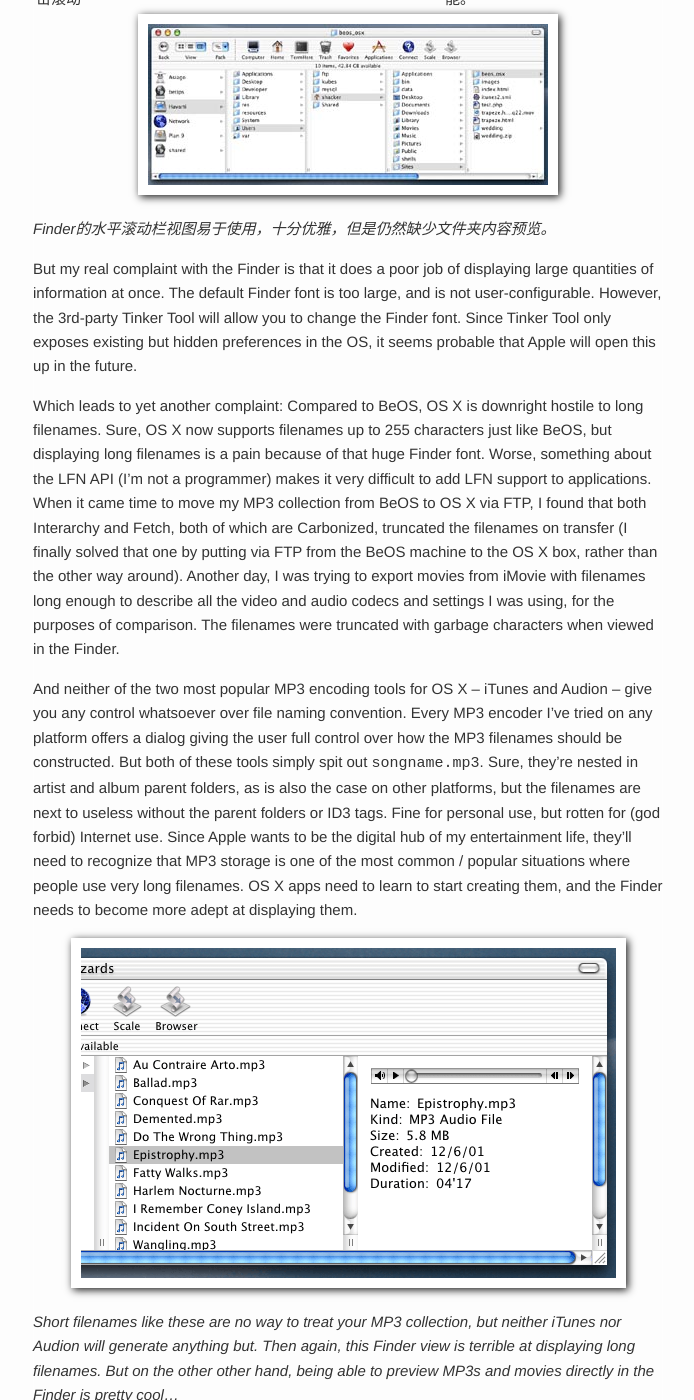
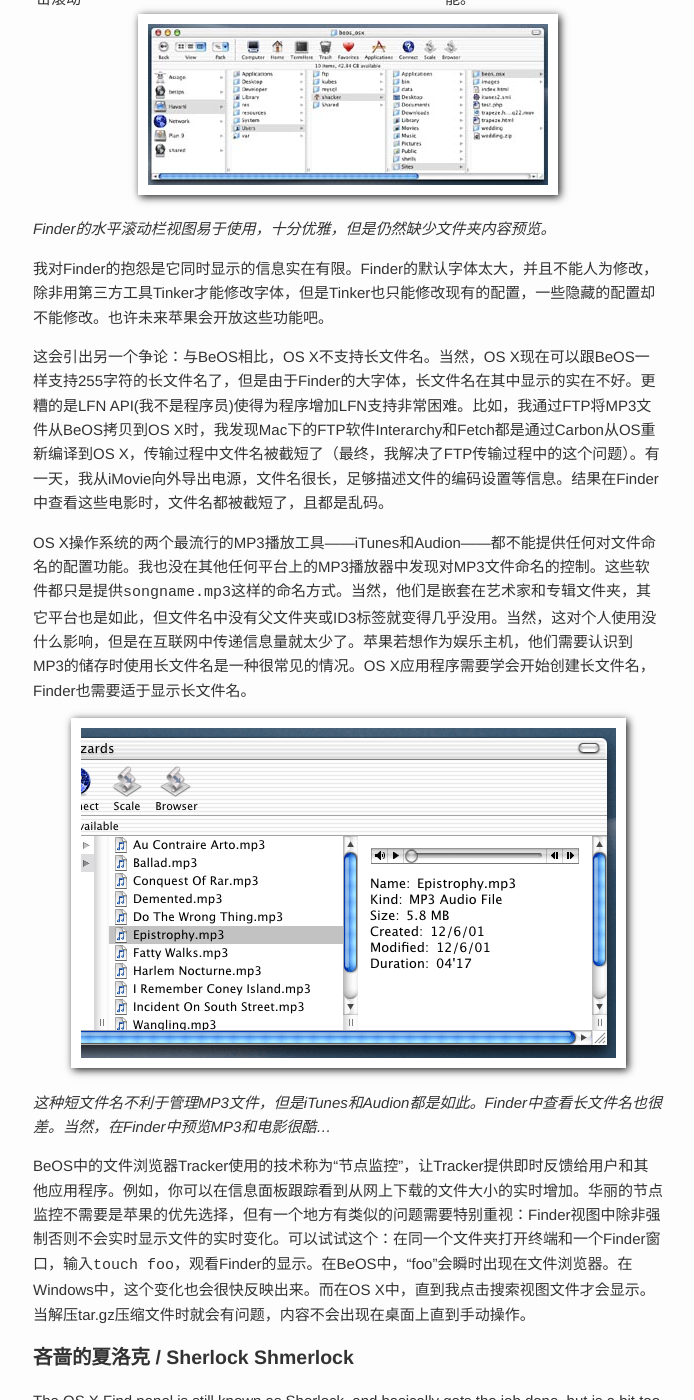
Before and after one commit to DonCN/doncn.github.com, a Jekyll site: the page built from _posts/2013-12-28-Tales-of-BeOS-Refugee.md, in a window 1280 px wide and 1400 px high, scrolled down 21670 px. Shown: the whole window, without its empty margins (292-986 px from the left). Built offline with Jekyll 4.4.1, drawn with Linux system fonts in a browser that asks for light colours; Markdown is read by kramdown in place of the engine named in the settings; comment, search, counter and statistics services are not loaded; some of the changed text lies outside the part shown.

Commit message:
update translation

```diff
--- a/_posts/2013-12-28-Tales-of-BeOS-Refugee.md
+++ b/_posts/2013-12-28-Tales-of-BeOS-Refugee.md
@@ -443,71 +443,21 @@
 </div>
 <i>Finder的水平滚动栏视图易于使用，十分优雅，但是仍然缺少文件夹内容预览。</i>
 
-But my real complaint with the Finder is that it does a poor job of
-displaying large quantities of information at once. The default Finder
-font is too large, and is not user-configurable. However, the 3rd-party
-Tinker Tool will allow you to change the Finder font. Since Tinker Tool
-only exposes existing but hidden preferences in the OS, it seems
-probable that Apple will open this up in the future.
+我对Finder的抱怨是它同时显示的信息实在有限。Finder的默认字体太大，并且不能人为修改，除非用第三方工具Tinker才能修改字体，但是Tinker也只能修改现有的配置，一些隐藏的配置却不能修改。也许未来苹果会开放这些功能吧。
 
-Which leads to yet another complaint: Compared to BeOS, OS X is
-downright hostile to long filenames. Sure, OS X now supports filenames
-up to 255 characters just like BeOS, but displaying long filenames is a
-pain because of that huge Finder font. Worse, something about the LFN
-API (I'm not a programmer) makes it very difficult to add LFN support to
- applications. When it came time to move my MP3 collection from BeOS to
-OS X via FTP, I found that both Interarchy and Fetch, both of which are
-Carbonized, truncated the filenames on transfer (I finally solved that
-one by putting via FTP from the BeOS machine to the OS X box, rather
-than the other way around). Another day, I was trying to export movies
-from iMovie with filenames long enough to describe all the video and
-audio codecs and settings I was using, for the purposes of comparison.
-The filenames were truncated with garbage characters when viewed in the
-Finder.
+这会引出另一个争论：与BeOS相比，OS X不支持长文件名。当然，OS X现在可以跟BeOS一样支持255字符的长文件名了，但是由于Finder的大字体，长文件名在其中显示的实在不好。更糟的是LFN API(我不是程序员)使得为程序增加LFN支持非常困难。比如，我通过FTP将MP3文件从BeOS拷贝到OS X时，我发现Mac下的FTP软件Interarchy和Fetch都是通过Carbon从OS重新编译到OS X，传输过程中文件名被截短了（最终，我解决了FTP传输过程中的这个问题）。有一天，我从iMovie向外导出电源，文件名很长，足够描述文件的编码设置等信息。结果在Finder中查看这些电影时，文件名都被截短了，且都是乱码。
 
-And neither of the two most popular MP3 encoding tools for OS X --
-iTunes and Audion -- give you any control whatsoever over file naming
-convention. Every MP3 encoder I've tried on any platform offers a dialog
- giving the user full control over how the MP3 filenames should be
-constructed. But both of these tools simply spit out <tt>songname.mp3</tt>.
- Sure, they're nested in artist and album parent folders, as is also the
- case on other platforms, but the filenames are next to useless without
-the parent folders or ID3 tags. Fine for personal use, but rotten for
-(god forbid) Internet use. Since Apple wants to be the digital hub of my
- entertainment life, they'll need to recognize that MP3 storage is one
-of the most common / popular situations where people use very long
-filenames. OS X apps need to learn to start creating them, and the
-Finder needs to become more adept at displaying them.
-
+OS X操作系统的两个最流行的MP3播放工具——iTunes和Audion——都不能提供任何对文件命名的配置功能。我也没在其他任何平台上的MP3播放器中发现对MP3文件命名的控制。这些软件都只是提供<tt>songname.mp3</tt>这样的命名方式。当然，他们是嵌套在艺术家和专辑文件夹，其它平台也是如此，但文件名中没有父文件夹或ID3标签就变得几乎没用。当然，这对个人使用没什么影响，但是在互联网中传递信息量就太少了。苹果若想作为娱乐主机，他们需要认识到MP3的储存时使用长文件名是一种很常见的情况。OS X应用程序需要学会开始创建长文件名，Finder也需要适于显示长文件名。
 
 <div align="center">
 <img src="/images/Tales-of-BeOS-Refugee/TalesBeOS-shortnames.gif" alt="shortnames" height="330" width="535">
 </div>
-<i>Short filenames like these are no way to treat your MP3 collection,
-but neither iTunes nor Audion will generate anything but. Then again,
-this Finder view is terrible at displaying long filenames. But on the
-other other hand, being able to preview MP3s and movies directly in the
-Finder is pretty cool...</i>
+<i>这种短文件名不利于管理MP3文件，但是iTunes和Audion都是如此。Finder中查看长文件名也很差。当然，在Finder中预览MP3和电影很酷...</i>
+
+BeOS中的文件浏览器Tracker使用的技术称为“节点监控”，让Tracker提供即时反馈给用户和其他应用程序。例如，你可以在信息面板跟踪看到从网上下载的文件大小的实时增加。华丽的节点监控不需要是苹果的优先选择，但有一个地方有类似的问题需要特别重视：Finder视图中除非强制否则不会实时显示文件的实时变化。可以试试这个：在同一个文件夹打开终端和一个Finder窗口，输入<tt>touch foo</tt>，观看Finder的显示。在BeOS中，“foo”会瞬时出现在文件浏览器。在Windows中，这个变化也会很快反映出来。而在OS X中，直到我点击搜索视图文件才会显示。当解压tar.gz压缩文件时就会有问题，内容不会出现在桌面上直到手动操作。
 
 
-The BeOS Tracker uses a technology called "node monitoring" which lets
-the Tracker give instant feedback to the user and to other apps. For
-example, you can see the size of a file increase in the Tracker's info
-panel in real time as it's being downloaded from the Internet. Fancy
-node monitoring need not be a priority for Apple, but there's one area
-where something similar should be considered important: Finder views
-don't seem to reflect changes in the filesystem until forced to. Try
-this: Open a Terminal session and a Finder window on the same folder.
-Type <tt>touch foo</tt> and watch the Finder. In BeOS, "foo" appears in
-the Tracker instantaneously. In Windows, the change is reflected
-quickly. In OS X, the file doesn't show up until I click in that Finder
-view. This becomes a problem on occasssion when unpacking a tar.gz
-archive, and the contents don't appear on the desktop until I basically
-force them to.
-
-
-
-<h3>Sherlock Shmerlock</h3>
+<h3>吝啬的夏洛克 / Sherlock Shmerlock</h3>
 
 The OS X Find panel is still known as Sherlock, and basically gets the
 job done, but is a bit too cutesy for my tastes. Cosmetics aside, search
```
